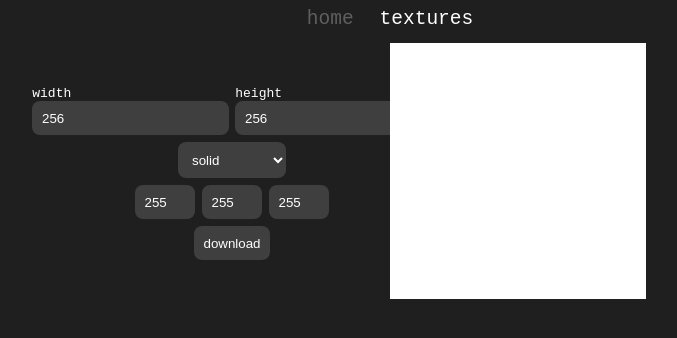
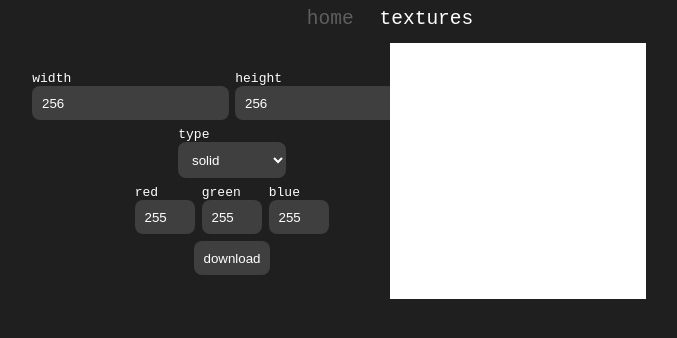
Before and after one commit to Jtl98/gdt, a React (Vite) app: page /gdt/textures in a window 1280 px wide. Shown: the top 338 px of the page, without its empty margins (250-927 px from the left). Built offline with nearby package versions, Linux system fonts and the light colour scheme.

Commit message:
add labels for texture inputs

```diff
--- a/src/components/solidTexture.tsx
+++ b/src/components/solidTexture.tsx
@@ -36,21 +36,37 @@ export default function SolidTexture({
 
   return (
     <div className="rgb">
+      <div>
+        <label htmlFor="red">red</label>
+        <br />
         <input
+          id="red"
           onChange={onChangeRgb("r")}
           max={255}
           min={0}
           type="number"
           value={rgb.r}
         />
+      </div>
+
+      <div>
+        <label htmlFor="green">green</label>
+        <br />
         <input
+          id="green"
           onChange={onChangeRgb("g")}
           max={255}
           min={0}
           type="number"
           value={rgb.g}
         />
+      </div>
+
+      <div>
+        <label htmlFor="blue">blue</label>
+        <br />
         <input
+          id="blue"
           onChange={onChangeRgb("b")}
           max={255}
           min={0}
@@ -58,5 +74,6 @@ export default function SolidTexture({
           value={rgb.b}
         />
       </div>
+    </div>
   );
 }
--- a/src/pages/textures.tsx
+++ b/src/pages/textures.tsx
@@ -69,7 +69,11 @@ export default function Textures() {
           </div>
         </div>
 
+        <div>
+          <label htmlFor="type">type</label>
+          <br />
           <select
+            id="type"
             value={textureType}
             onChange={(e) => {
               setTextureType(e.target.value as TextureType);
@@ -78,6 +82,7 @@ export default function Textures() {
             <option value="solid">solid</option>
             <option value="valueNoise">value noise</option>
           </select>
+        </div>
 
         {renderTextureType()}
 
```
Lines whose indentation alone changed are shown as unchanged.
